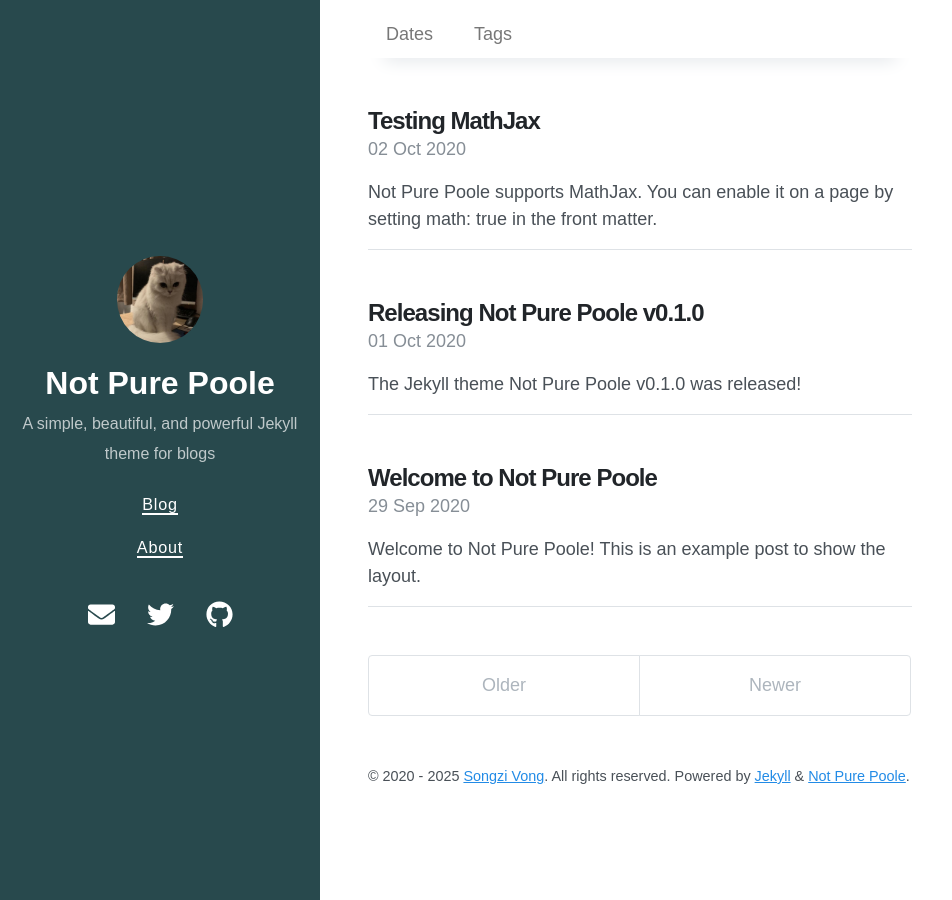
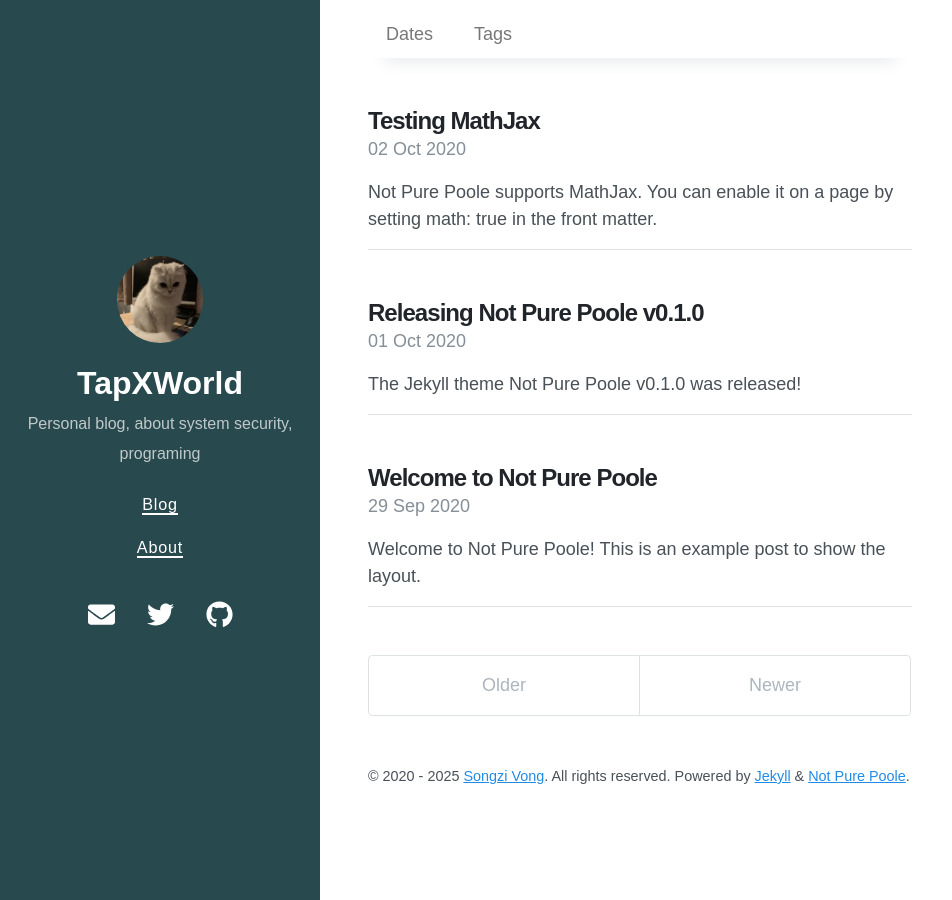
Before and after one commit to TapXWorld/tapxworld.github.io, a Jekyll site: the page built from index.html, in a window 1280 px wide. Shown: the whole page, without its empty margins (0-952 px from the left). Built offline with Jekyll 4.4.1, drawn with Linux system fonts in a browser that asks for light colours; nearby versions of some CDN libraries; the list of posts is cut into pages by our own code.

Commit message:
change _config.yml

```diff
--- a/_config.yml
+++ b/_config.yml
@@ -1,6 +1,6 @@
 # Setup
-title: Not Pure Poole
-description: A simple, beautiful, and powerful Jekyll theme for blogs
+title: TapXWorld
+description: Personal blog, about system security, programing
 url: https://vszhub.github.io
 avatar: /avatar.jpeg
 paginate: 5
```
